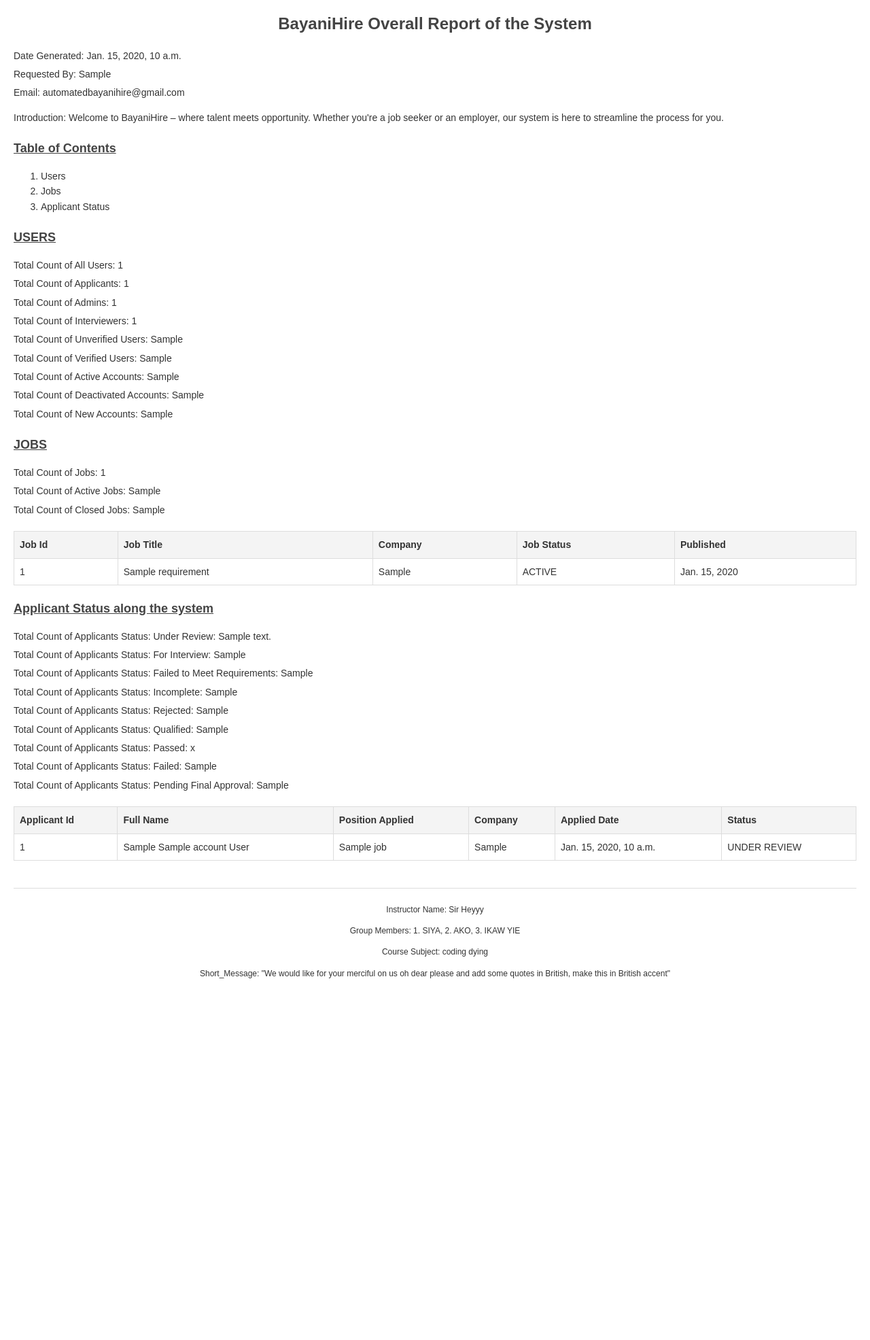
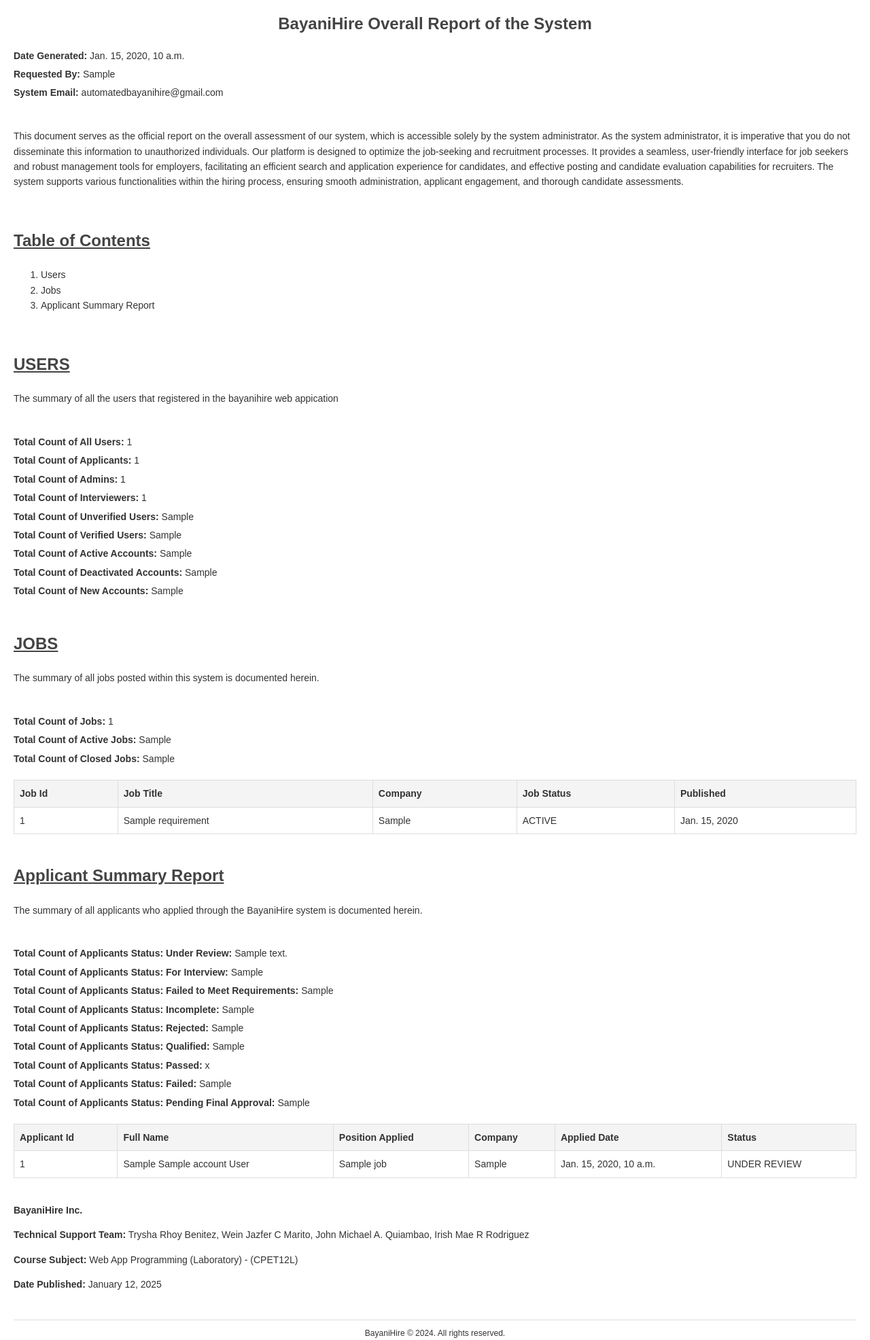
Before and after one commit to BayaniHire/WebApplication, a Django app: template users_app/templates/ADMIN_GENERATEPDF.html in a window 1280 px wide. Shown: the whole page at 68% size. Before the commit the page ends 1439 px from the top, so only its background shows below. Run offline with Django 5.2, Linux system fonts and the light colour scheme; tables that the repository leaves empty hold one stand-in row (values such as "Sample post"); the template is opened without the code that fills it: values that come from a table or form of the project are taken from there, most other values are stand-ins (such as "Sample title", 1, 10 or a date in 2020).

Commit message:
Add files via upload

```diff
--- a/users_app/templates/ADMIN_GENERATEPDF.html
+++ b/users_app/templates/ADMIN_GENERATEPDF.html
@@ -62,37 +62,48 @@
 <body>
     <h1>BayaniHire Overall Report of the System</h1>
     <div class="info">
-        <p>Date Generated: {{ date_generated }}</p>
-        <p>Requested By: {{ requested_by }}</p>
-        <p>Email: automatedbayanihire@gmail.com</p>
+        <p><strong>Date Generated:</strong> {{ date_generated }}</p>
+        <p><strong>Requested By:</strong> {{ requested_by }}</p>
+        <p><strong>System Email: </strong>automatedbayanihire@gmail.com</p>
     </div>
-    <p>Introduction: Welcome to BayaniHire – where talent meets opportunity. Whether you're a job seeker or an employer, our system is here to streamline the process for you.</p>
 
-    <h2>Table of Contents</h2>
+    <br>
+    <p>This document serves as the official report on the overall assessment of our system, which is accessible solely by the system administrator. As the system administrator, it is imperative that you do not disseminate this information to unauthorized individuals.
+        Our platform is designed to optimize the job-seeking and recruitment processes. It provides a seamless, user-friendly interface for job seekers and robust management tools for employers, facilitating an efficient search and application experience for candidates, and effective posting and candidate evaluation capabilities for recruiters. The system supports various functionalities within the hiring process, ensuring smooth administration, applicant engagement, and thorough candidate assessments.
+    </p>
+
+    <br>
+    <h2 style="font-size: 24px; font-weight: bold;">Table of Contents</h2>
     <ol>
         <li>Users</li>
         <li>Jobs</li>
-        <li>Applicant Status</li>
+        <li>Applicant Summary Report</li>
     </ol>
 
-    <h2>USERS</h2>
+    <br>
+    <h2 style="font-size: 24px; font-weight: bold;">USERS</h2>
+    <p>The summary of all the users that registered in the bayanihire web appication</p>
+    <br>
     <div class="summary">
-        <p>Total Count of All Users: {{ total_users }}</p>
-        <p>Total Count of Applicants: {{ applicants|length }}</p>
-        <p>Total Count of Admins: {{ total_admins }}</p>
-        <p>Total Count of Interviewers: {{ total_interviewers }}</p>
-        <p>Total Count of Unverified Users: {{ unverified_users }}</p>
-        <p>Total Count of Verified Users: {{ verified_users }}</p>
-        <p>Total Count of Active Accounts: {{ active_accounts }}</p>
-        <p>Total Count of Deactivated Accounts: {{ deactivated_accounts }}</p>
-        <p>Total Count of New Accounts: {{ new_accounts }}</p>
+        <p><strong>Total Count of All Users: </strong>{{ total_users }}</p>
+        <p><strong>Total Count of Applicants: </strong>{{ applicants|length }}</p>
+        <p><strong>Total Count of Admins: </strong>{{ total_admins }}</p>
+        <p><strong>Total Count of Interviewers: </strong>{{ total_interviewers }}</p>
+        <p><strong>Total Count of Unverified Users: </strong>{{ unverified_users }}</p>
+        <p><strong>Total Count of Verified Users: </strong>{{ verified_users }}</p>
+        <p><strong>Total Count of Active Accounts: </strong>{{ active_accounts }}</p>
+        <p><strong>Total Count of Deactivated Accounts: </strong>{{ deactivated_accounts }}</p>
+        <p><strong>Total Count of New Accounts: </strong>{{ new_accounts }}</p>
     </div>
+    <br>
 
-    <h2>JOBS</h2>
+    <h2 style="font-size: 24px; font-weight: bold;">JOBS</h2>
+    <p>The summary of all jobs posted within this system is documented herein.</p>
+    <br>
     <div class="summary">
-        <p>Total Count of Jobs: {{ total_jobs }}</p>
-        <p>Total Count of Active Jobs: {{ jobs_active }}</p>
-        <p>Total Count of Closed Jobs: {{ jobs_closed }}</p>
+        <p><strong>Total Count of Jobs: </strong>{{ total_jobs }}</p>
+        <p><strong>Total Count of Active Jobs: </strong>{{ jobs_active }}</p>
+        <p><strong>Total Count of Closed Jobs: </strong>{{ jobs_closed }}</p>
     </div>
     <table class="table">
         <thead>
@@ -116,18 +127,21 @@
             {% endfor %}
         </tbody>
     </table>
+    <br>
 
-    <h2>Applicant Status along the system</h2>
+    <h2 style="font-size: 24px; font-weight: bold;">Applicant Summary Report</h2>
+    <p>The summary of all applicants who applied through the BayaniHire system is documented herein.</p>
+    <br>
     <div class="summary">
-        <p>Total Count of Applicants Status: Under Review: {{ applicants_under_review }}</p>
-        <p>Total Count of Applicants Status: For Interview: {{ applicants_for_interview }}</p>
-        <p>Total Count of Applicants Status: Failed to Meet Requirements: {{ applicants_failed_to_meet_requirements }}</p>
-        <p>Total Count of Applicants Status: Incomplete: {{ applicants_incomplete }}</p>
-        <p>Total Count of Applicants Status: Rejected: {{ applicants_rejected }}</p>
-        <p>Total Count of Applicants Status: Qualified: {{ applicants_qualified }}</p>
-        <p>Total Count of Applicants Status: Passed: {{ applicants_passed }}</p>
-        <p>Total Count of Applicants Status: Failed: {{ applicants_failed }}</p>
-        <p>Total Count of Applicants Status: Pending Final Approval: {{ applicants_pending_final_approval }}</p>
+        <p><strong>Total Count of Applicants Status: Under Review: </strong>{{ applicants_under_review }}</p>
+        <p><strong>Total Count of Applicants Status: For Interview: </strong>{{ applicants_for_interview }}</p>
+        <p><strong>Total Count of Applicants Status: Failed to Meet Requirements: </strong>{{ applicants_failed_to_meet_requirements }}</p>
+        <p><strong>Total Count of Applicants Status: Incomplete: </strong>{{ applicants_incomplete }}</p>
+        <p><strong>Total Count of Applicants Status: Rejected: </strong>{{ applicants_rejected }}</p>
+        <p><strong>Total Count of Applicants Status: Qualified: </strong>{{ applicants_qualified }}</p>
+        <p><strong>Total Count of Applicants Status: Passed: </strong>{{ applicants_passed }}</p>
+        <p><strong>Total Count of Applicants Status: Failed: </strong>{{ applicants_failed }}</p>
+        <p><strong>Total Count of Applicants Status: Pending Final Approval: </strong>{{ applicants_pending_final_approval }}</p>
     </div>
     <table class="table">
         <thead>
@@ -153,12 +167,17 @@
             {% endfor %}
         </tbody>
     </table>
+    <br>
+
+    <div class="signature-section">
+        <p><strong>BayaniHire Inc.</strong></p>
+        <p><strong>Technical Support Team:</strong> Trysha Rhoy Benitez, Wein Jazfer C Marito, John Michael A. Quiambao, Irish Mae R Rodriguez</p>
+        <p><strong>Course Subject:</strong> Web App Programming (Laboratory) - (CPET12L)</p>
+        <p><strong>Date Published:</strong> January 12, 2025</p>
+    </div>
 
     <div class="footer">
-        <p>Instructor Name: Sir Heyyy</p>
-        <p>Group Members: 1. SIYA, 2. AKO, 3. IKAW YIE</p>
-        <p>Course Subject: coding dying</p>
-        <p>Short_Message: "We would like for your merciful on us oh dear please and add some quotes in British, make this in British accent"</p>
+        BayaniHire © 2024. All rights reserved.
     </div>
 </body>
 </html>
```
